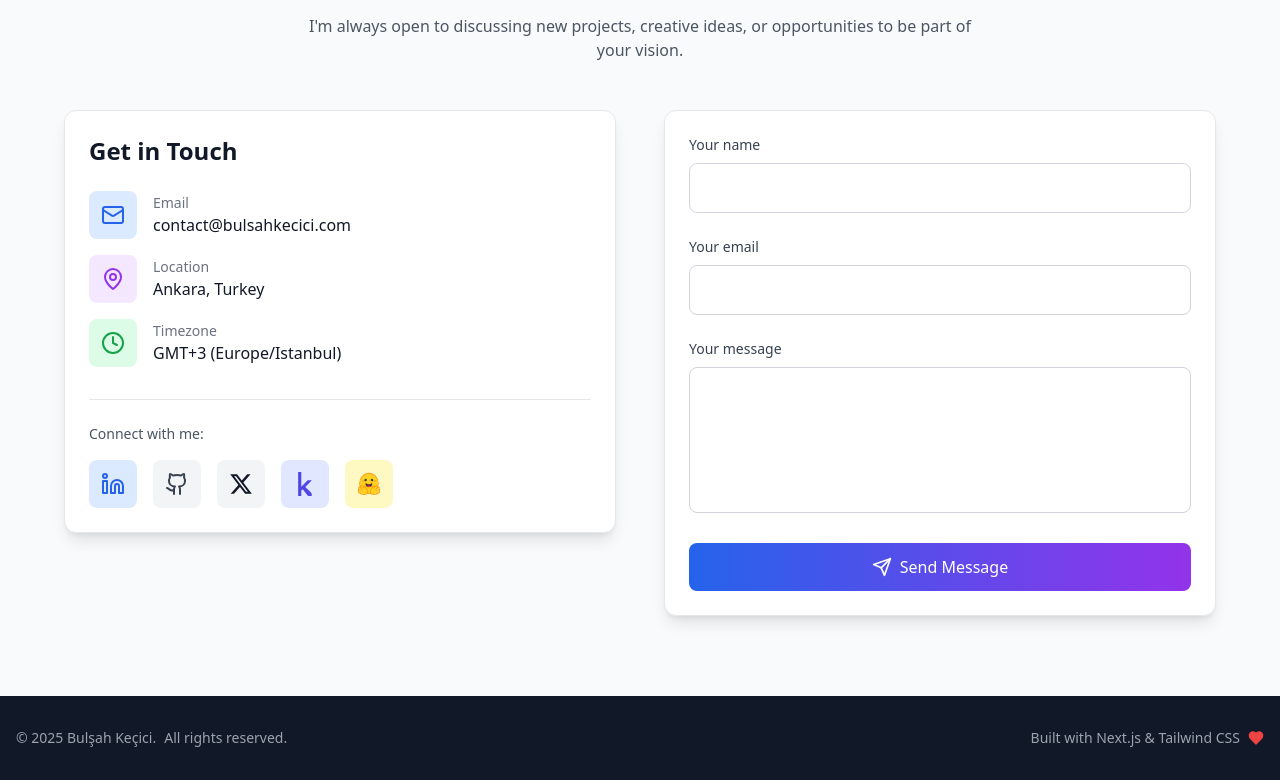
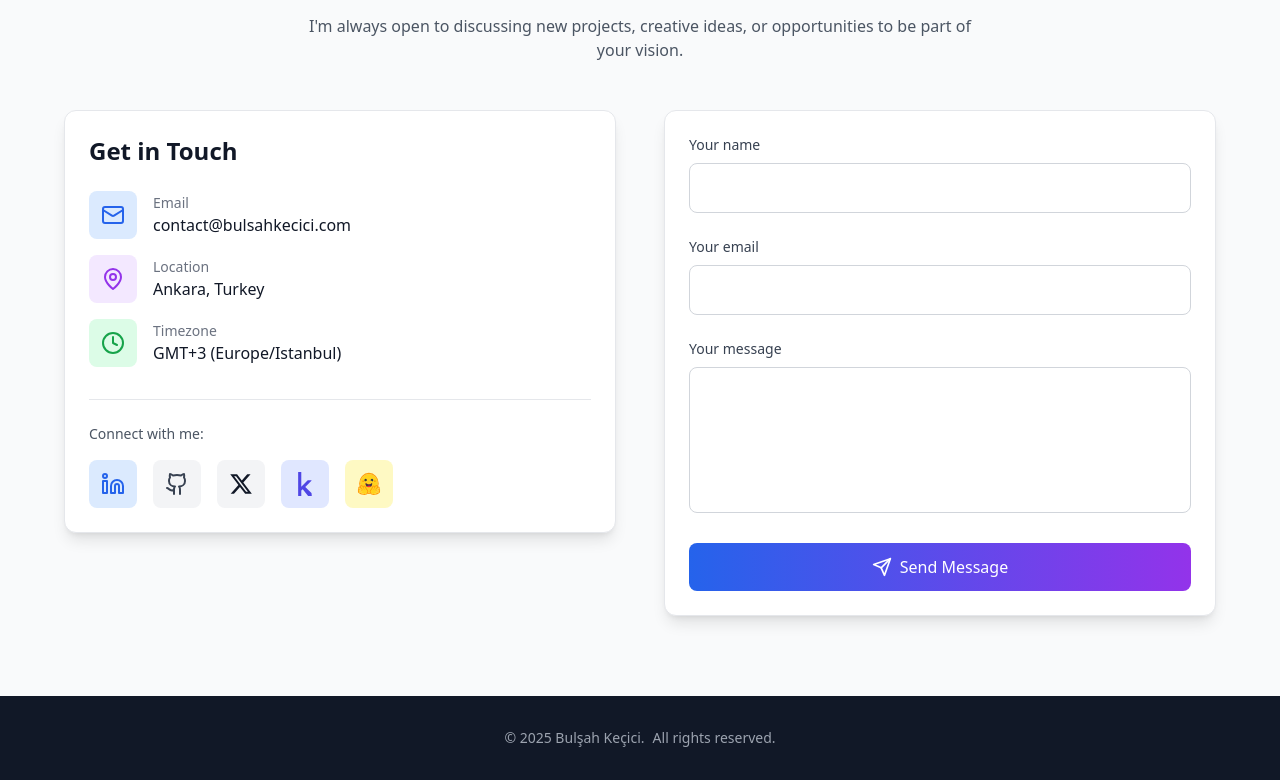
Before and after one commit to bulsahkecici/portfolio-project, a Next.js app: page /blog in a window 1280 px wide. Shown: the part 8532-9312 px from the top of the page. Built offline with nearby package versions, Linux system fonts and the light colour scheme; no server answers.

Commit message:
refactor: Remove 'Built with Next.js & Tailwind CSS' text and heart emoji from footer

```diff
--- a/src/components/layout/Footer.tsx
+++ b/src/components/layout/Footer.tsx
@@ -1,6 +1,5 @@
 "use client";
 import { useTranslations } from "next-intl";
-import { Heart } from "lucide-react";
 
 export default function Footer() {
   const t = useTranslations("footer");
@@ -9,15 +8,10 @@
   return (
     <footer className="bg-gray-900 dark:bg-black text-white py-8">
       <div className="container mx-auto px-4">
-        <div className="flex flex-col md:flex-row items-center justify-between gap-4">
+        <div className="flex items-center justify-center">
           <div className="flex items-center gap-2 text-sm text-gray-400">
             <span>© {currentYear} Bulşah Keçici.</span>
             <span>{t("rights")}</span>
-          </div>
-
-          <div className="flex items-center gap-2 text-sm text-gray-400">
-            <span>{t("made")}</span>
-            <Heart className="text-red-500" size={16} fill="currentColor" />
           </div>
         </div>
       </div>
```
